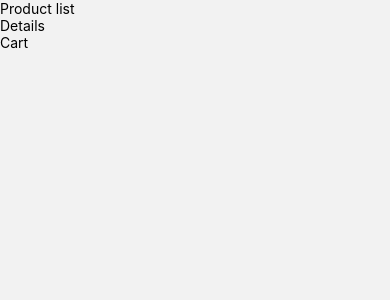
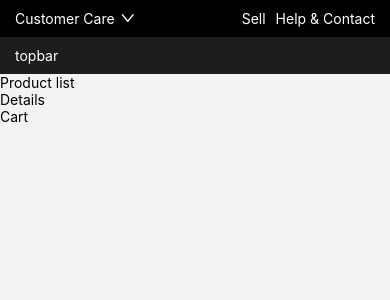
Before and after one commit to wafulasam/Sky.Garden, a React Native app: screen / in a window 390 px wide. Shown: the top 300 px of the page. Built offline with nearby package versions, Linux system fonts and the light colour scheme.

Commit message:
[feature]: - Mobile Header

```diff
--- /dev/null
+++ b/components/MobileHeader.js
@@ -0,0 +1,47 @@
+import React from "react";
+import { View, Text, StyleSheet, Dimensions } from "react-native";
+import { COLOR_BLACK, COLOR_DARK, COLOR_WHITE} from "../styles/colors";
+import { AntDesign} from "@expo/vector-icons";
+
+export default function MobileHeader() {
+    return (
+        <View>
+            <View style={styles.topBar}>
+                <View style={styles.textWrapper}>
+                    <Text style={styles.text}>Customer Care</Text>
+                    <AntDesign name="down" size={16} color={COLOR_WHITE} />
+                </View>
+                <View style={styles.textWrapper}>
+                    <Text style={styles.text}>Sell</Text>
+                    <Text style={styles.text}>Help & Contact</Text>
+                </View>
+            </View>
+            <View style={styles.header}>
+                <Text style={styles.text}>topbar </Text>
+            </View>
+        </View>
+    );
+}
+
+const styles = StyleSheet.create({
+    topBar: {
+        padding: 10,
+        width: Dimensions.get("window").width,
+        backgroundColor: COLOR_BLACK,
+        flexDirection: "row",
+        justifyContent: "space-between"
+    },
+    header: {
+        padding: 10,
+        width: Dimensions.get("window").width,
+        backgroundColor: COLOR_DARK,
+        flexDirection: "row",
+    },
+    text: {
+        color: COLOR_WHITE,
+        marginHorizontal: 5,
+    },
+    textWrapper: {
+        flexDirection: "row",
+    }
+});
--- a/layouts/MainLayout.js
+++ b/layouts/MainLayout.js
@@ -1,11 +1,7 @@
 import React from "react";
-import {
-  SafeAreaView,
-  StatusBar,
-  View,
-  Platform
-} from "react-native";
-import { COLOR_DARK } from "../styles/colors";
+import { SafeAreaView, StatusBar, View, Platform } from "react-native";
+import { COLOR_BLACK } from "../styles/colors";
+import MobileHeader from "../components/MobileHeader";
 
 export default function MainLayout(props) {
   return (
@@ -13,17 +9,18 @@ export default function MainLayout(props) {
       <SafeAreaView
         style={{
           paddingTop: Platform.OS === "android" ? StatusBar.currentHeight : 0,
-          backgroundColor: COLOR_DARK,
+          backgroundColor: COLOR_BLACK,
           flex: 0,
         }}
       >
       <StatusBar
         translucent={true}
-        backgroundColor={null ? { COLOR_FAUX_DARK } : props.bg}
+        backgroundColor={COLOR_BLACK}
         barStyle={"light-content"}
       />
       </SafeAreaView>
 
+      <MobileHeader/>
       {props.children}
 
     </View>
```
